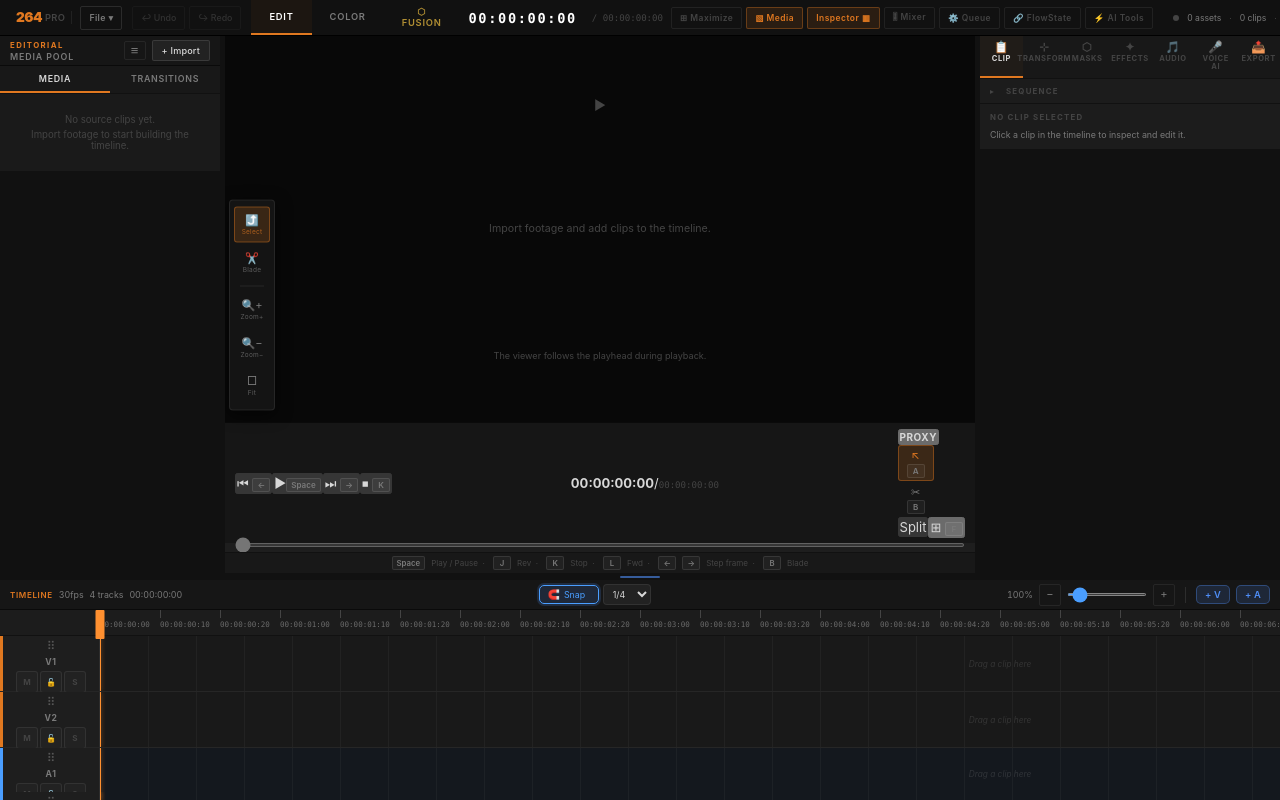
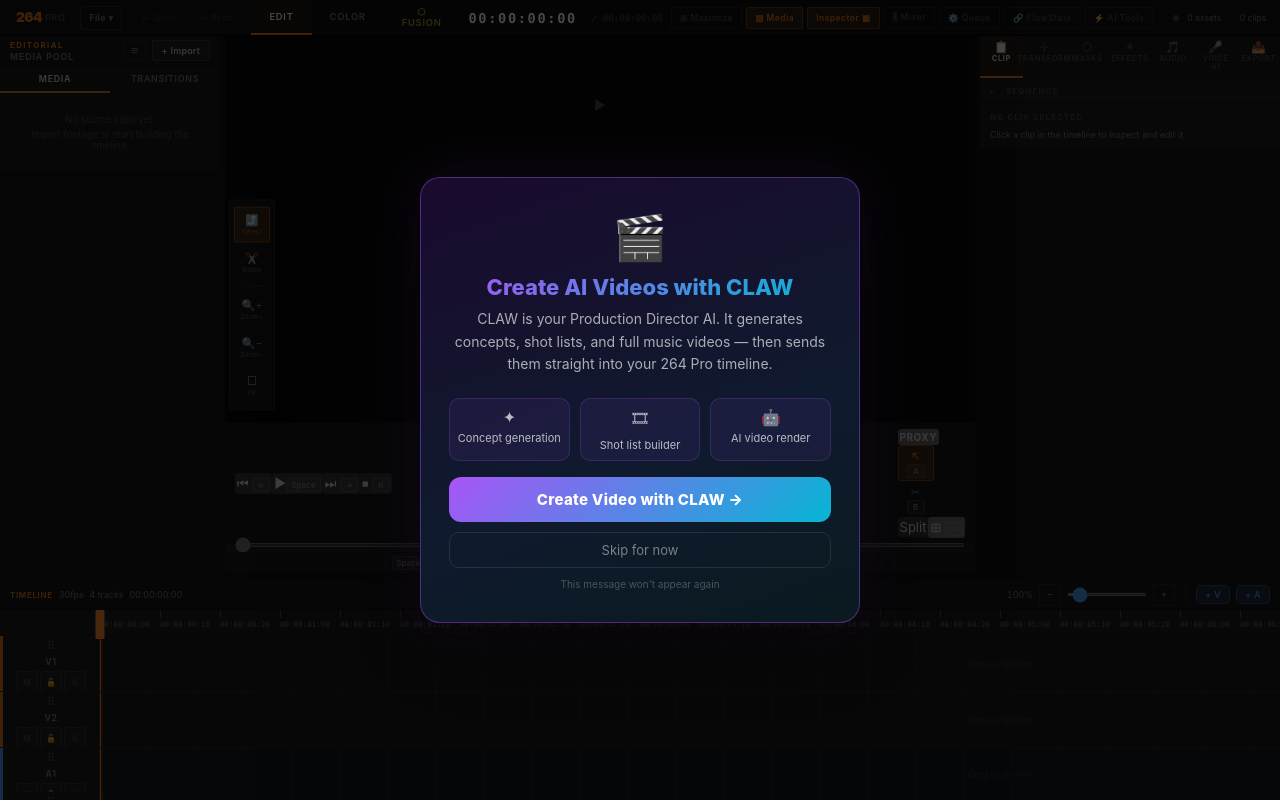
Before and after one commit to mkbrown261/264-pro-video-editor, a React (Vite) app: page / in a window 1280 px wide. Built offline with nearby package versions, Linux system fonts and the light colour scheme.

Commit message:
feat: CLAW Video first-launch promo modal — shows once on first open, localStorage flag, opens FlowState hub wizard on confirm

```diff
--- a/src/renderer/App.tsx
+++ b/src/renderer/App.tsx
@@ -667,6 +667,28 @@
 
   // ── Image Gen Modal ────────────────────────────────────────────────────────
   const [imgGenOpen, setImgGenOpen] = useState(false);
+
+  // ── CLAW Video first-launch promo ─────────────────────────────────────────
+  // Shows once per install. Stored in localStorage so it never shows again.
+  const [showClawPromo, setShowClawPromo] = useState(false);
+  useEffect(() => {
+    try {
+      const seen = localStorage.getItem('264pro_claw_video_seen');
+      if (!seen) {
+        // Small delay so the app fully loads before the promo appears
+        const t = setTimeout(() => setShowClawPromo(true), 2200);
+        return () => clearTimeout(t);
+      }
+    } catch { /* localStorage unavailable */ }
+  }, []);
+  const dismissClawPromo = (openWizard = false) => {
+    try { localStorage.setItem('264pro_claw_video_seen', '1'); } catch { /* ignore */ }
+    setShowClawPromo(false);
+    if (openWizard) {
+      // Open the FlowState hub CLAW wizard in a new window
+      window.open('https://flowst8.cc/#claw-video', '_blank');
+    }
+  };
 
   // ── AI Quick Bar dropdown ──────────────────────────────────────────────────
   const [aiMenuOpen, setAiMenuOpen] = useState(false);
@@ -3044,6 +3066,82 @@
 
       {/* ── Image Gen Modal ── */}
       {renderImageGenModal()}
+
+      {/* ── CLAW Video First-Launch Promo ── */}
+      {showClawPromo && (
+        <div style={{
+          position: 'fixed', inset: 0, zIndex: 9999,
+          background: 'rgba(0,0,0,0.72)',
+          display: 'flex', alignItems: 'center', justifyContent: 'center',
+        }}>
+          <div style={{
+            background: 'linear-gradient(160deg,#1a0a2e 0%,#0f1a2e 60%,#0a1a1f 100%)',
+            border: '1px solid rgba(168,85,247,.4)',
+            borderRadius: 20,
+            padding: '32px 28px',
+            maxWidth: 440,
+            width: '90%',
+            boxShadow: '0 24px 80px rgba(0,0,0,.6), 0 0 60px rgba(168,85,247,.12)',
+            textAlign: 'center',
+          }}>
+            <div style={{ fontSize: 44, marginBottom: 10 }}>🎬</div>
+            <div style={{
+              fontSize: 22, fontWeight: 800, marginBottom: 8,
+              background: 'linear-gradient(135deg,#a855f7,#06b6d4)',
+              WebkitBackgroundClip: 'text', WebkitTextFillColor: 'transparent',
+            }}>
+              Create AI Videos with CLAW
+            </div>
+            <div style={{ fontSize: 14, color: 'rgba(255,255,255,0.65)', marginBottom: 22, lineHeight: 1.6 }}>
+              CLAW is your Production Director AI. It generates concepts, shot lists, and full music videos — then sends them straight into your 264 Pro timeline.
+            </div>
+            <div style={{ display: 'flex', gap: 10, marginBottom: 16 }}>
+              {[
+                { icon: '✦', label: 'Concept generation' },
+                { icon: '🎞', label: 'Shot list builder' },
+                { icon: '🤖', label: 'AI video render' },
+              ].map(f => (
+                <div key={f.label} style={{
+                  flex: 1, background: 'rgba(168,85,247,.08)',
+                  border: '1px solid rgba(168,85,247,.2)',
+                  borderRadius: 10, padding: '8px 6px',
+                  fontSize: 11, color: 'rgba(255,255,255,0.7)',
+                }}>
+                  <div style={{ fontSize: 16, marginBottom: 4 }}>{f.icon}</div>
+                  {f.label}
+                </div>
+              ))}
+            </div>
+            <button
+              onClick={() => dismissClawPromo(true)}
+              style={{
+                width: '100%', padding: '13px 0', borderRadius: 12,
+                border: 'none', marginBottom: 10,
+                background: 'linear-gradient(135deg,#a855f7,#06b6d4)',
+                color: '#fff', fontSize: 15, fontWeight: 800,
+                cursor: 'pointer', letterSpacing: 0.3,
+              }}
+            >
+              Create Video with CLAW →
+            </button>
+            <button
+              onClick={() => dismissClawPromo(false)}
+              style={{
+                width: '100%', padding: '9px 0', borderRadius: 10,
+                border: '1px solid rgba(255,255,255,.1)',
+                background: 'transparent',
+                color: 'rgba(255,255,255,0.45)', fontSize: 13,
+                cursor: 'pointer',
+              }}
+            >
+              Skip for now
+            </button>
+            <div style={{ fontSize: 10, color: 'rgba(255,255,255,0.25)', marginTop: 10 }}>
+              This message won't appear again
+            </div>
+          </div>
+        </div>
+      )}
     </div>
   );
 }
```
